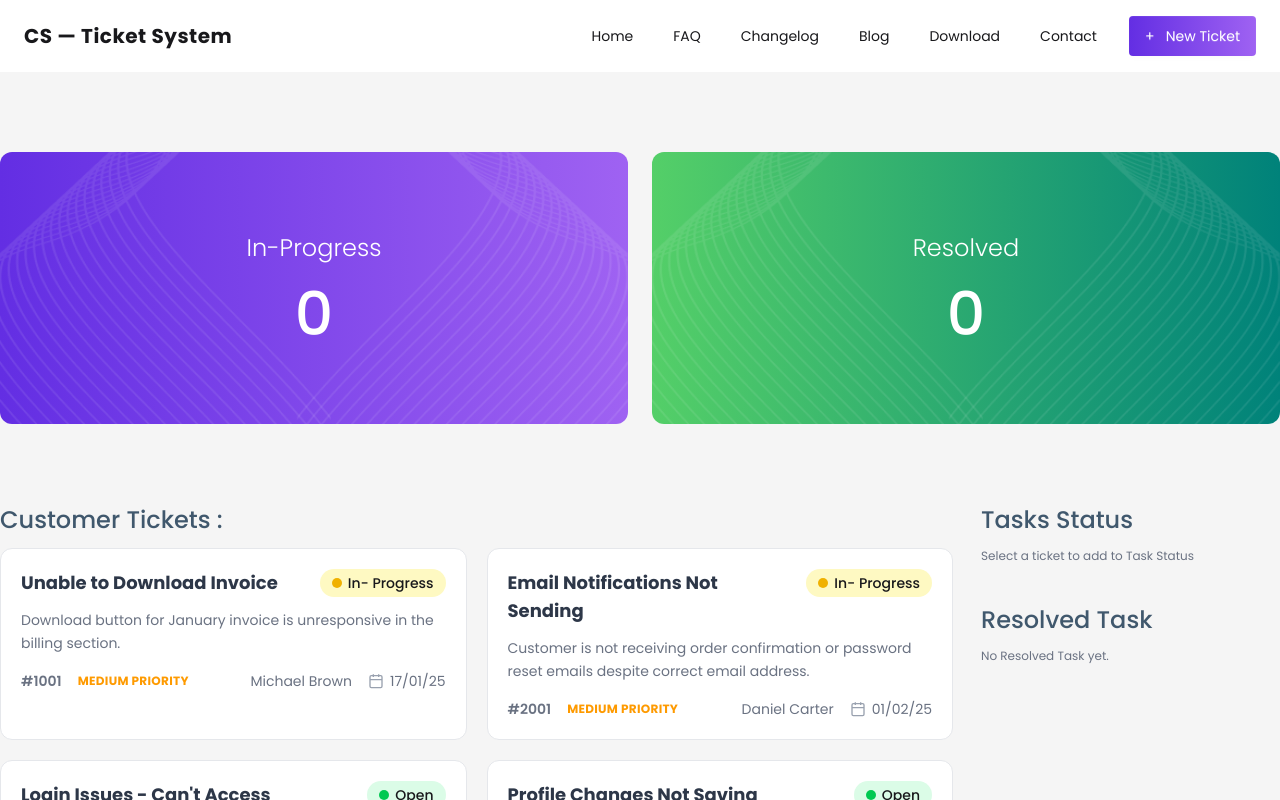
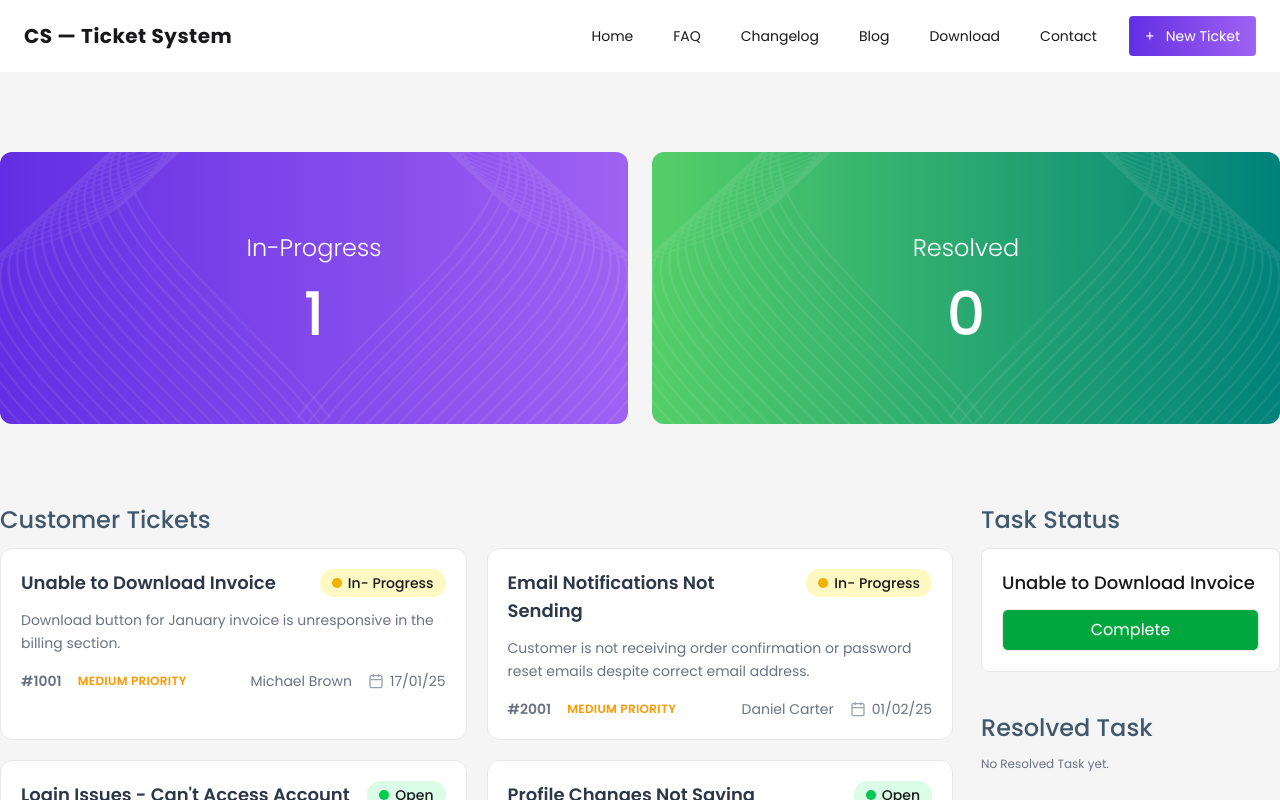
Before and after one commit to rakib8680/CS-Ticket-System, a React (Vite) app: page / in a window 1280 px wide. Both pictures are taken after a click on the element 233 px from the left and 643 px from the top of the page. Shown: the top 800 px of the page. Built offline with nearby package versions, Linux system fonts and the light colour scheme.

Commit message:
feat: add ticket selection with dynamic task status and progress count
- Click tickets to move them to Task Status section with complete button
- Update In-Progress count dynamically based on selected tickets
- Prevent duplicate ticket selections

```diff
--- a/src/App.jsx
+++ b/src/App.jsx
@@ -1,19 +1,37 @@
 import Navbar from "./components/Navbar/Navbar";
 import StatusCards from "./components/Banner/StatusCards";
-import { Suspense } from "react";
+import { Suspense, useState } from "react";
 import Main from "./tickets/Main";
 import TicketSkeleton from "./Tickets/TicketSkeleton";
 
 const TicketsPromise = fetch("/tickets.json").then((res) => res.json());
 
 const App = () => {
+  const [selectedTickets, setSelectedTickets] = useState([]);
+
+  const handleTicketClick = (ticket) => {
+    const ticketPayload = {
+      id: ticket.id,
+      title: ticket.title,
+    };
+
+    if (selectedTickets.find((t) => t.id === ticketPayload.id)) {
+      return;
+    }
+    setSelectedTickets([...selectedTickets, ticketPayload]);
+  };
+
   return (
     <div className="bg-[#f5f5f5] min-h-screen">
       <Navbar />
       <div className="container mx-auto">
-        <StatusCards />
+        <StatusCards selectedTickets={selectedTickets.length} />
         <Suspense fallback={<TicketSkeleton />}>
-          <Main ticketsPromise={TicketsPromise} />
+          <Main
+            ticketsPromise={TicketsPromise}
+            handleTicketClick={handleTicketClick}
+            selectedTickets={selectedTickets}
+          />
         </Suspense>
       </div>
     </div>
--- a/src/components/Banner/StatusCards.jsx
+++ b/src/components/Banner/StatusCards.jsx
@@ -23,10 +23,14 @@ const StatusCard = ({ title, count, gradient }) => {
   );
 };
 
-const StatusCards = () => {
+const StatusCards = ({ selectedTickets }) => {
   return (
     <div className="grid grid-cols-1 md:grid-cols-2 gap-6 my-20">
-      <StatusCard title="In-Progress" count={0} gradient="#632EE3, #9F62F2" />
+      <StatusCard
+        title="In-Progress"
+        count={selectedTickets}
+        gradient="#632EE3, #9F62F2"
+      />
       <StatusCard title="Resolved" count={0} gradient="#54CF68, #00827A" />
     </div>
   );
--- a/src/tickets/Main.jsx
+++ b/src/tickets/Main.jsx
@@ -2,16 +2,19 @@ import { use } from "react";
 import TicketSection from "./TicketSection";
 import TaskSection from "./TaskSection";
 
-const Main = ({ ticketsPromise }) => {
+const Main = ({ ticketsPromise, handleTicketClick, selectedTickets }) => {
   const tickets = use(ticketsPromise);
   return (
     <div className="pb-20">
       <div className="grid grid-cols-12 gap-7">
         <div className="col-span-9">
-          <TicketSection tickets={tickets} />
+          <TicketSection
+            tickets={tickets}
+            handleTicketClick={handleTicketClick}
+          />
         </div>
         <div className="col-span-3">
-          <TaskSection />
+          <TaskSection selectedTickets={selectedTickets} />
         </div>
       </div>
     </div>
--- a/src/tickets/TaskSection.jsx
+++ b/src/tickets/TaskSection.jsx
@@ -1,10 +1,10 @@
 import Status from "../Tickets/Tasks/Status";
 import Resolved from "../Tickets/Tasks/Resolved";
 
-const TaskSection = () => {
+const TaskSection = ({ selectedTickets }) => {
   return (
     <div>
-      <Status />
+      <Status selectedTickets={selectedTickets} />
       <Resolved />
     </div>
   );
--- a/src/tickets/Tasks/Status.jsx
+++ b/src/tickets/Tasks/Status.jsx
@@ -1,10 +1,28 @@
-const Status = () => {
+const TaskStatusCard = ({ title }) => {
+  return (
+    <div className="bg-white p-5 space-y-3 rounded-lg border border-gray-200">
+      <p className=" text-lg font-medium">{title}</p>
+      <button className="w-full btn bg-green-600  text-white text-base font-normal py-5 rounded-md">
+        Complete
+      </button>
+    </div>
+  );
+};
+
+const Status = ({ selectedTickets }) => {
   return (
     <div className="mb-10">
-      <h1 className="text-[#40586d] text-2xl font-medium mb-3">Tasks Status</h1>
-      <p className="text-gray-500 text-xs">
-        Select a ticket to add to Task Status
-      </p>
+      <h1 className="text-[#40586d] text-2xl font-medium mb-3">Task Status</h1>
+      {selectedTickets.length === 0 && (
+        <p className="text-gray-500 text-xs">
+          Select a ticket to add to Task Status
+        </p>
+      )}
+      <div className="grid grid-cols-1 gap-5">
+        {selectedTickets.map((ticket) => (
+          <TaskStatusCard key={ticket.id} title={ticket.title} />
+        ))}
+      </div>
     </div>
   );
 };
--- a/src/tickets/TicketCard.jsx
+++ b/src/tickets/TicketCard.jsx
@@ -14,16 +14,19 @@ const statusStyles = {
   CLOSED: { bg: "bg-gray-200", dot: "bg-gray-500", text: "Closed" },
 };
 
-const TicketCard = ({ ticket }) => {
+const TicketCard = ({ ticket, handleTicketClick }) => {
   const { id, title, description, customer, priority, status, createdAt } =
     ticket || {};
 
   const statusStyle = statusStyles[status] || statusStyles.OPEN;
   return (
-    <div className="bg-white rounded-xl border border-gray-200 p-5 cursor-pointer hover:border-[#40586d] transition-all duration-200">
+    <div
+      onClick={() => handleTicketClick(ticket)}
+      className="bg-white rounded-xl border border-gray-200 p-5 cursor-pointer hover:border-[#40586d] transition-all duration-200"
+    >
       {/* Title + Status */}
       <div className="flex justify-between items-start mb-3">
-        <h2 className="text-[#2d3748] text-lg font-bold pr-4">{title}</h2>
+        <h2 className="text-[#2d3748] text-lg font-semibold pr-4">{title}</h2>
         <span
           className={`${statusStyle.bg} flex items-center gap-1.5 px-3 py-1 rounded-full text-sm font-medium whitespace-nowrap`}
         >
@@ -44,7 +47,7 @@ const TicketCard = ({ ticket }) => {
         <div className="flex items-center gap-4">
           <span className="text-gray-500 font-semibold">{id}</span>
           <span
-            className={`${priorityColors[priority]} font-bold text-xs tracking-wide`}
+            className={`${priorityColors[priority]} font-semibold text-xs tracking-wide`}
           >
             {priority} PRIORITY
           </span>
--- a/src/tickets/TicketSection.jsx
+++ b/src/tickets/TicketSection.jsx
@@ -1,14 +1,18 @@
 import TicketCard from "../Tickets/TicketCard";
 
-const TicketSection = ({ tickets }) => {
+const TicketSection = ({ tickets, handleTicketClick }) => {
   return (
     <div>
       <h1 className="text-[#40586d] text-2xl font-medium mb-3">
-        Customer Tickets :
+        Customer Tickets
       </h1>
       <div className="grid grid-cols-2 gap-5">
         {tickets.map((ticket) => (
-          <TicketCard key={ticket.id} ticket={ticket} />
+          <TicketCard
+            key={ticket.id}
+            ticket={ticket}
+            handleTicketClick={handleTicketClick}
+          />
         ))}
       </div>
     </div>
```
